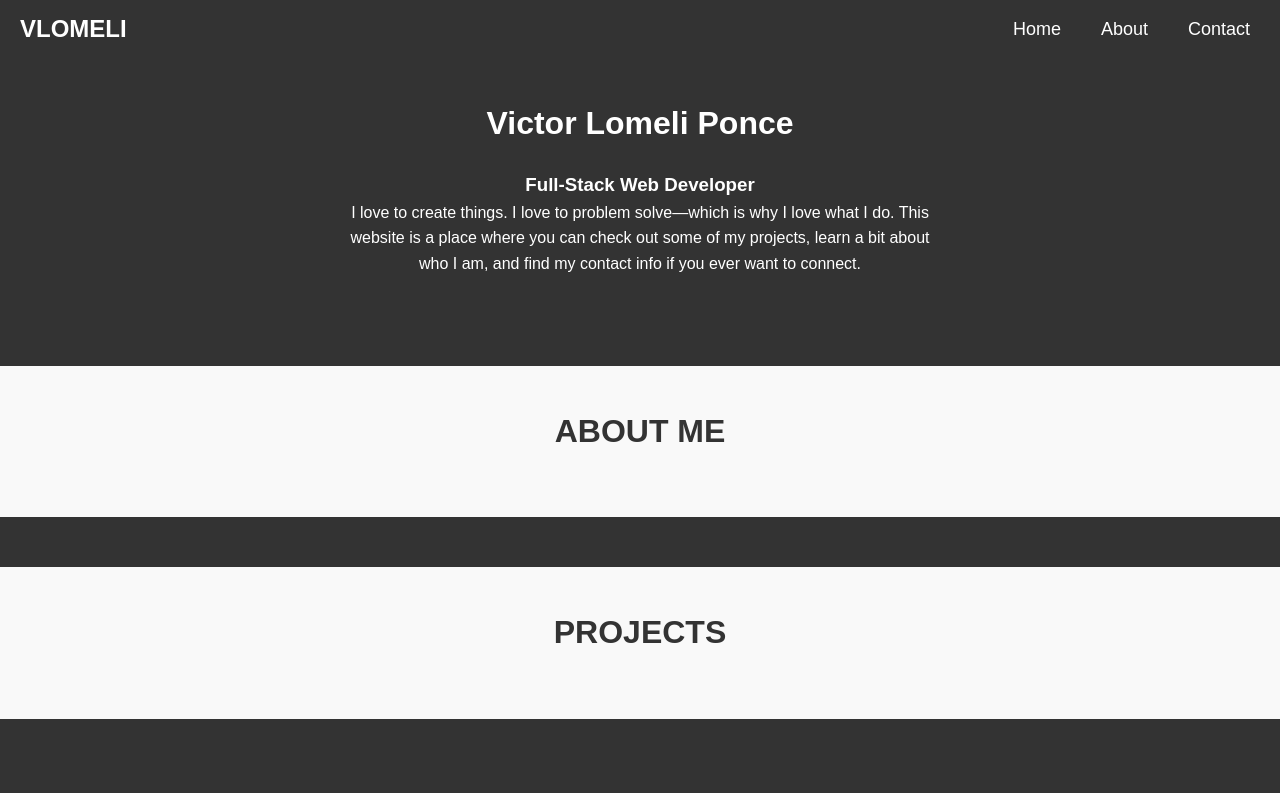
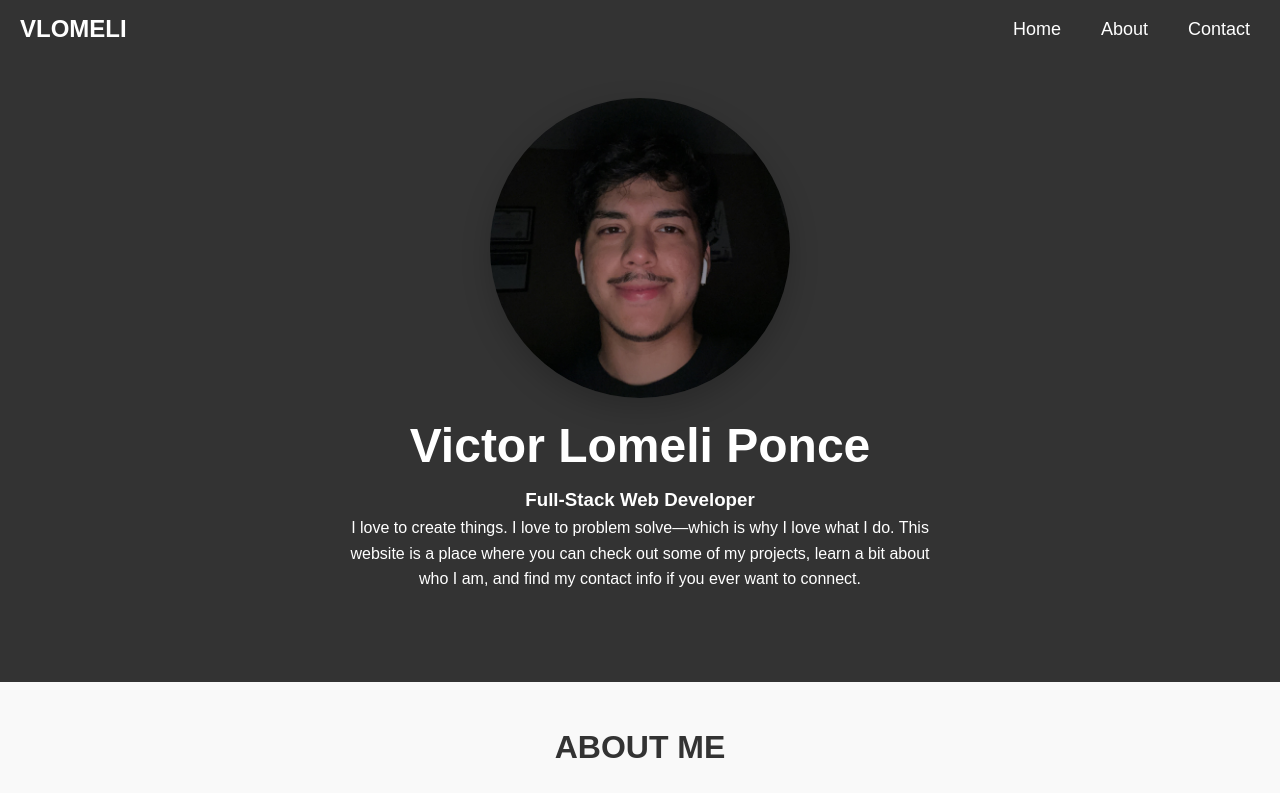
Before and after one commit to vlomeli/portfolio, a React (Vite) app: page / in a window 1280 px wide. Shown: the top 793 px of the page. Built offline with nearby package versions, Linux system fonts and the light colour scheme.

Commit message:
added pfp bubble

```diff
--- a/src/components/intro/intro.css
+++ b/src/components/intro/intro.css
@@ -1,5 +1,6 @@
 .name {
     color: white;
+    font-size: 3rem;
     /* width: 400px; */
 }
 
--- a/src/components/intro/intro.jsx
+++ b/src/components/intro/intro.jsx
@@ -1,10 +1,11 @@
 import "./intro.css";
+import ProfileBubble from "../profile-bubble/profile-bubble";
 
 function Intro() {
   return (
     <div className="intro">
-
-      <h2 className="name"> Victor Lomeli Ponce </h2>
+        <ProfileBubble />
+      <h1 className="name"> Victor Lomeli Ponce </h1>
       <h3> Full-Stack Web Developer</h3>
       <p className="text">
         {" "}
--- /dev/null
+++ b/src/components/profile-bubble/profile-bubble.css
@@ -0,0 +1,19 @@
+.profile-bubble {
+    width: 300px;
+    height: 300px;
+    border-radius: 50%;
+    overflow: hidden;
+    transition: transform 0.2s ease-out;
+    will-change: transform;
+    box-shadow: 0 10px 30px rgba(0, 0, 0, 0.2);
+    cursor: pointer;
+    margin-bottom: 10px;
+  }
+
+  .profile-bubble img {
+    width: 100%;
+    height: 100%;
+    object-fit: cover;
+    object-position: center 65%;
+    display: block;
+  }
--- /dev/null
+++ b/src/components/profile-bubble/profile-bubble.jsx
@@ -0,0 +1,33 @@
+import { useRef } from "react";
+import "./Profile-bubble.css";
+import profilePic from "../../assets/pfp.JPG";
+
+function ProfileBubble() {
+  const bubbleRef = useRef(null);
+
+  const handleMouseMove = (e) => {
+    const bubble = bubbleRef.current;
+    const { left, top, width, height } = bubble.getBoundingClientRect();
+    const x = e.clientX - left - width / 2;
+    const y = e.clientY - top - height / 2;
+
+    bubble.style.transform = `translate(${x * 0.05}px, ${y * 0.05}px)`;
+  };
+
+  const handleMouseLeave = () => {
+    bubbleRef.current.style.transform = "translate(0, 0)";
+  };
+
+  return (
+    <div
+      className="profile-bubble"
+      ref={bubbleRef}
+      onMouseMove={handleMouseMove}
+      onMouseLeave={handleMouseLeave}
+    >
+      <img src={profilePic} alt="Profile" />
+    </div>
+  );
+}
+
+export default ProfileBubble;
```
Also changed, not shown: src/assets/pfp.JPG (added).
